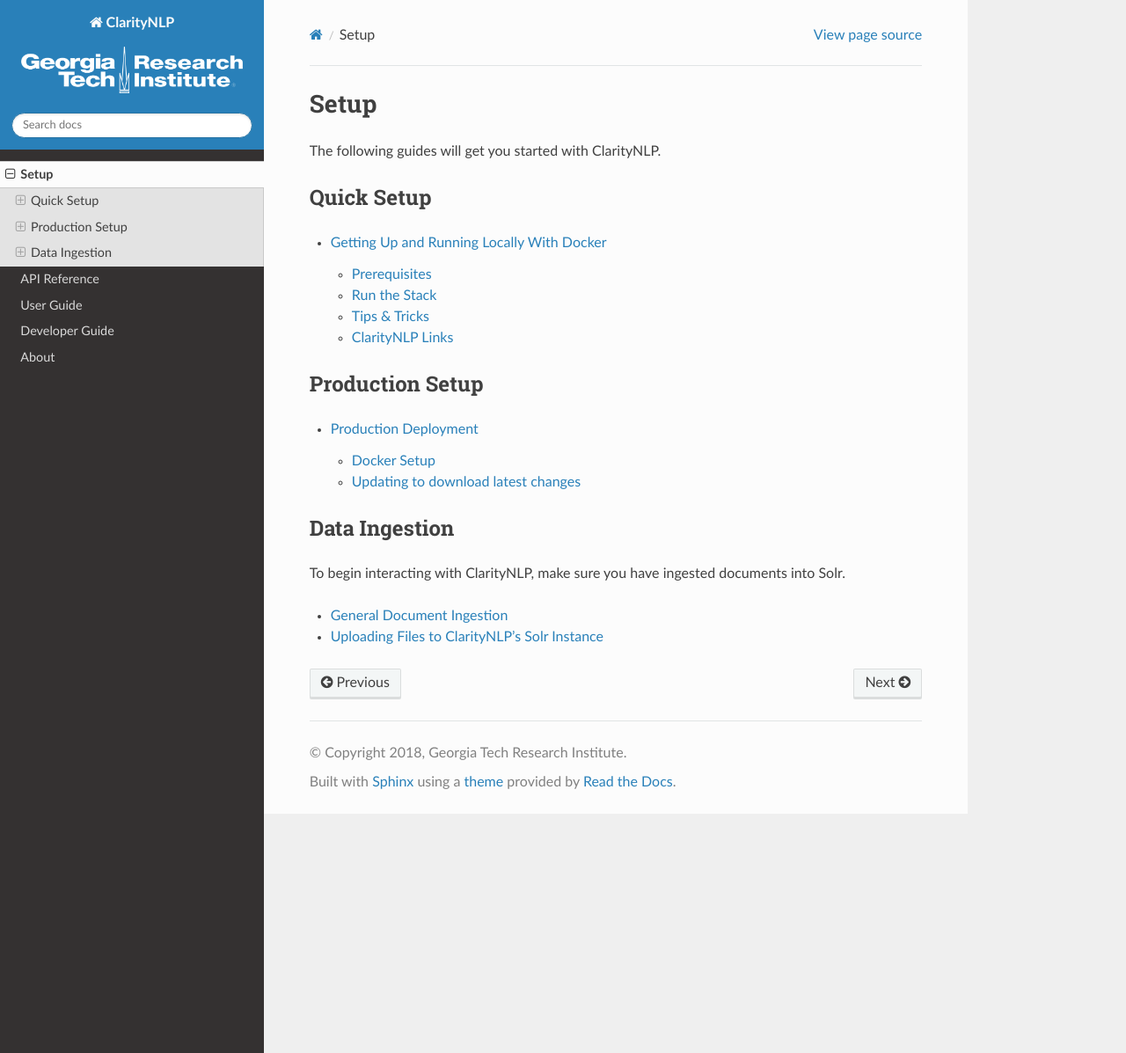
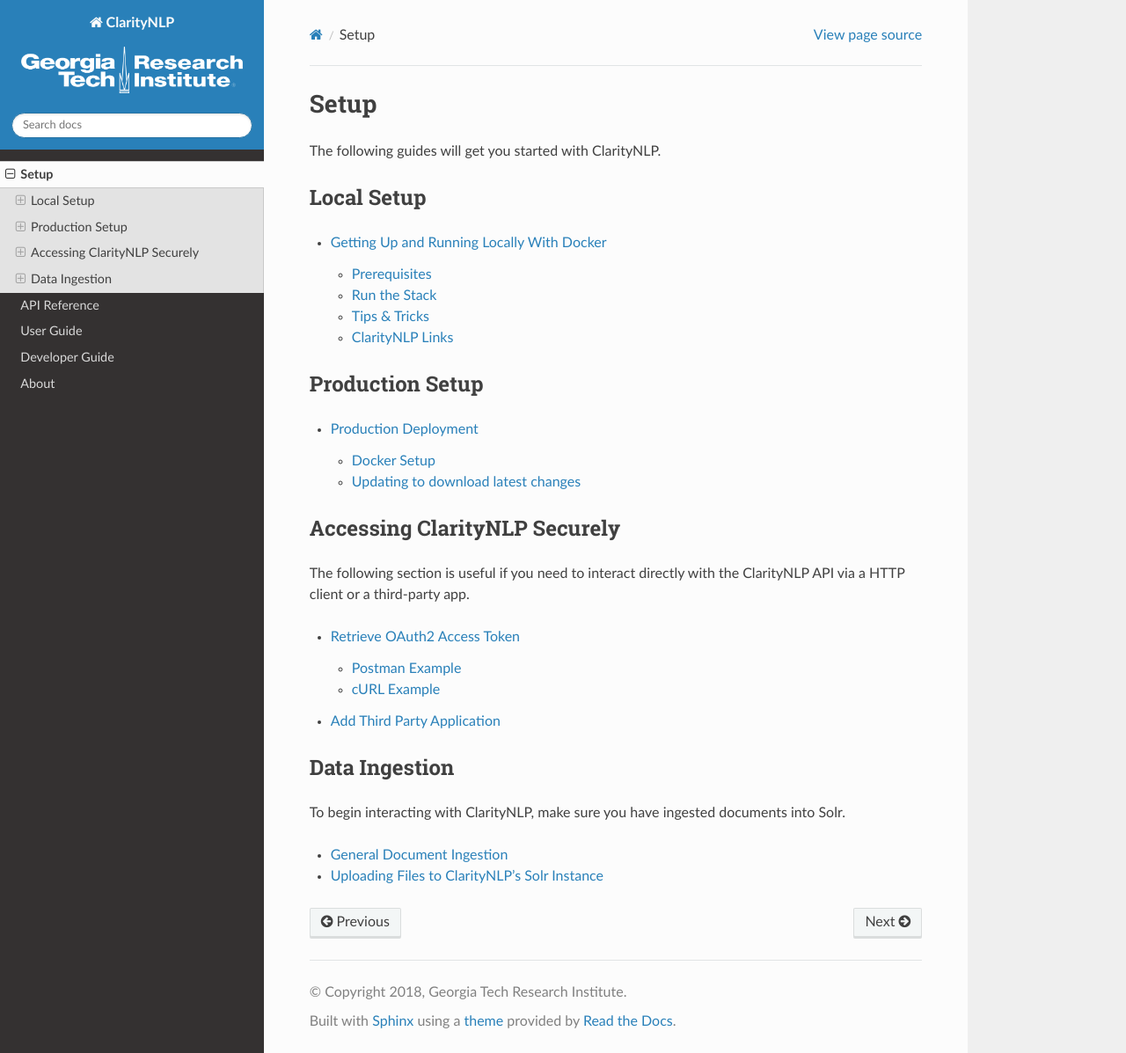
Before and after one commit to ClarityNLP/ClarityNLP, a Sphinx documentation site: the page built from docs/setup/index.rst, in a window 1280 px wide and 1197 px high. Shown: the whole window at 88% size. Built offline with Sphinx 7.4.7 and the Read the Docs theme 2.0.0, drawn with Linux system fonts in a browser that asks for light colours; pages that are not in the unit, such as notebooks, are missing from menus.

Commit message:
Update index.rst

```diff
--- a/docs/setup/index.rst
+++ b/docs/setup/index.rst
@@ -2,7 +2,7 @@
 =====
 The following guides will get you started with ClarityNLP.
 
-Quick Setup
+Local Setup
 -----------
 
 
@@ -21,6 +21,15 @@
    production-docker
 
 
+Accessing ClarityNLP Securely
+-----------------------------
+The following section is useful if you need to interact directly with the ClarityNLP API via a HTTP client or a third-party app.
+
+.. toctree::
+   :maxdepth: 2
+
+   retrieve-access-token
+   add-third-party-app
 
 
 
```
